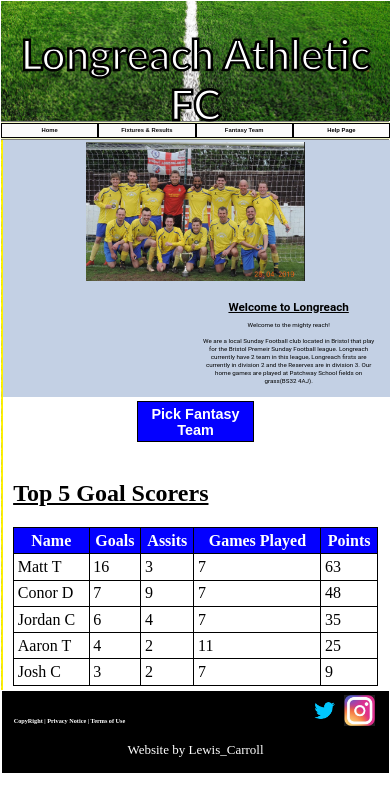
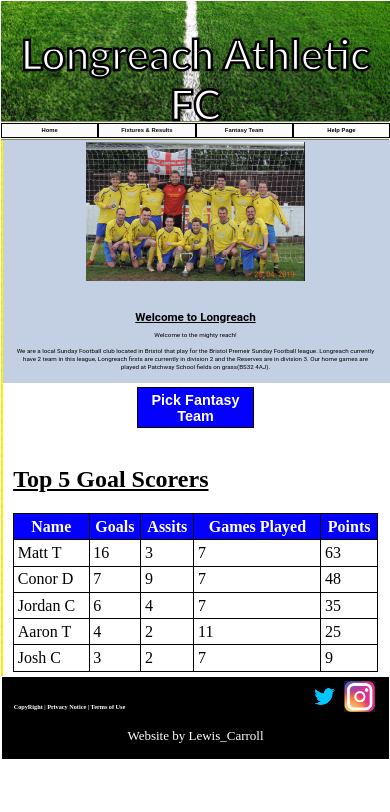
Before and after one commit to carroll4/Longreach_Project, a PHP site: page / in a window 390 px wide. Shown: the top 812 px of the page. Run offline with PHP 8.4, Linux system fonts and the light colour scheme; data comes from the database, SQL or seed files in the repository; some libraries are stand-ins or nearby versions.

Commit message:
Update stylesheet.css

```diff
--- a/longreach/stylesheet.css
+++ b/longreach/stylesheet.css
@@ -28,7 +28,8 @@
     }
 
     .row{
-        display: block;
+        display: block !important;
+        width: 100%;
     }
 
     #cup_img{
```
